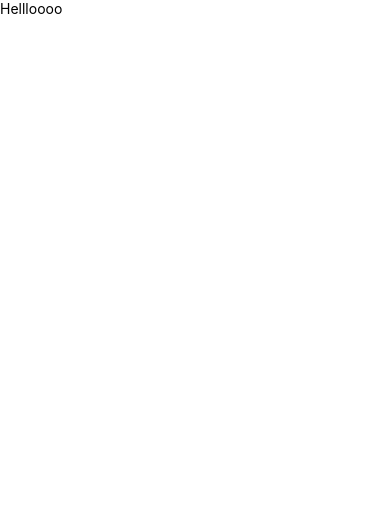
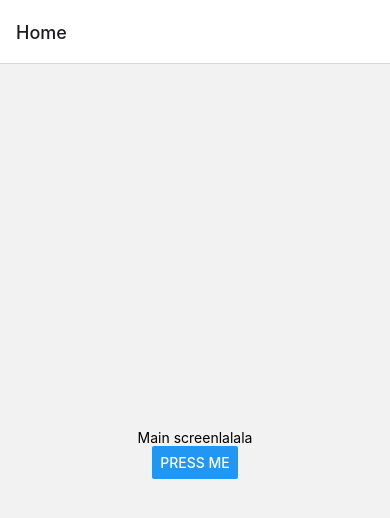
Before and after one commit to Gitlalala1/self-post_react-native, a React Native app: screen /Home in a window 390 px wide. Shown: the top 518 px of the page. Built offline with nearby package versions, Linux system fonts and the light colour scheme.

Commit message:
settings navigate

```diff
--- a/App.js
+++ b/App.js
@@ -1,8 +1,9 @@
 import React, { useState, useEffect, useCallback } from "react";
-
 import { View, Text } from "react-native";
 import * as Font from "expo-font";
 import * as SplashScreen from "expo-splash-screen";
+
+import Navigation from "./src/components/navigation";
 SplashScreen.preventAutoHideAsync();
 const App = () => {
 	const [appIsReady, setAppIsReady] = useState(false);
@@ -35,8 +36,8 @@ const App = () => {
 	}, [appIsReady]);
 
 	return (
-		<View onLayout={onLayout}>
-			<Text>Hellloooo</Text>
+		<View onLayout={onLayout} style={{ flex: 1 }}>
+			<Navigation />
 		</View>
 	);
 };
--- a/package.json
+++ b/package.json
@@ -10,6 +10,7 @@
   },
   "dependencies": {
     "@expo/webpack-config": "^18.0.1",
+    "@react-navigation/native": "^6.1.6",
     "@react-navigation/native-stack": "^6.9.12",
     "expo": "~48.0.9",
     "expo-app-loading": "^2.1.1",
@@ -19,6 +20,7 @@
     "react": "18.2.0",
     "react-dom": "18.2.0",
     "react-native": "0.71.4",
+    "react-native-reanimated": "^3.0.2",
     "react-native-safe-area-context": "4.5.0",
     "react-native-screens": "~3.20.0",
     "react-native-web": "~0.18.10"
--- /dev/null
+++ b/src/components/navigation/index.js
@@ -0,0 +1,2 @@
+import Navigation from "./navigation";
+export default Navigation;
--- /dev/null
+++ b/src/components/navigation/navigation.js
@@ -0,0 +1,18 @@
+import React from "react";
+import { View, Text } from "react-native";
+import { NavigationContainer } from "@react-navigation/native";
+import { createNativeStackNavigator } from "@react-navigation/native-stack";
+import MainScreen from "../../screens/main-screen";
+import PostScreen from "./../../screens/post-screen";
+const Stack = createNativeStackNavigator();
+const Navigation = () => {
+	return (
+		<NavigationContainer>
+			<Stack.Navigator>
+				<Stack.Screen name="Home" component={MainScreen} />
+				<Stack.Screen name="Post" component={PostScreen} />
+			</Stack.Navigator>
+		</NavigationContainer>
+	);
+};
+export default Navigation;
--- a/src/screens/main-screen.js
+++ b/src/screens/main-screen.js
@@ -1,9 +1,14 @@
 import React, { useState, useEffect } from "react";
-import { View, Text, StyleSheet } from "react-native";
-const MainScreen = () => {
+import { View, Text, StyleSheet, Button } from "react-native";
+const MainScreen = ({ navigation }) => {
+	const onPress = () => {
+		navigation.navigate("Post", { name: "tarik" });
+	};
+
 	return (
 		<View style={styles.container}>
-			<Text>Hi</Text>
+			<Text>Main screenlalala</Text>
+			<Button title="press me" onPress={onPress} />
 		</View>
 	);
 };
```
Also changed, not shown: 1 other file (tests, documents, lock files or other folders).
